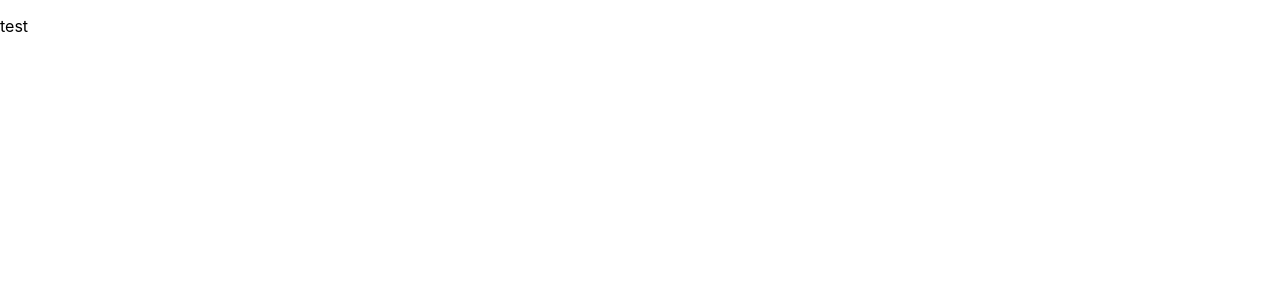
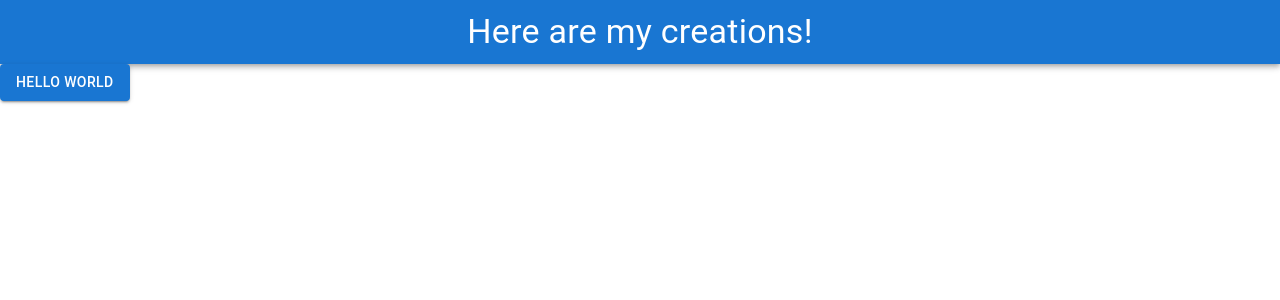
Before and after one commit to ZestyLimones/psycho_cyclist_creations, a React (Create React App) app in the folder client/: page / in a window 1280 px wide. Shown: the top 300 px of the page. Built offline with nearby package versions, Linux system fonts and the light colour scheme; the HTML template or start-up script is replaced by a standard one.

Commit message:
added MUI.

```diff
--- a/client/package.json
+++ b/client/package.json
@@ -4,6 +4,9 @@
   "private": true,
   "proxy": "http://localhost:3001",
   "dependencies": {
+    "@emotion/react": "^11.6.0",
+    "@emotion/styled": "^11.6.0",
+    "@mui/material": "^5.1.1",
     "@testing-library/jest-dom": "^5.14.1",
     "@testing-library/react": "^11.2.7",
     "@testing-library/user-event": "^12.8.3",
--- a/client/src/App.js
+++ b/client/src/App.js
@@ -1,10 +1,23 @@
+import React from 'react';
+import AppBar from '@mui/material/AppBar';
+// import Box from '@mui/material/Box';
+import Toolbar from '@mui/material/Toolbar';
+import Typography from '@mui/material/Typography';
+import Button from '@mui/material/Button';
+
 import './App.css';
 
 function App() {
   return (
     <div className="App">
-      {/* content goe shere */}
-      <p>test</p>
+      <AppBar position="static">
+        <Toolbar>
+          <Typography mx="auto" variant="h4" component="div">
+            Here are my creations!
+          </Typography>
+        </Toolbar>
+      </AppBar>
+      <Button variant="contained">Hello World</Button>
     </div>
   );
 }
```
Also changed, not shown: 2 other files (tests, documents, lock files or other folders).
